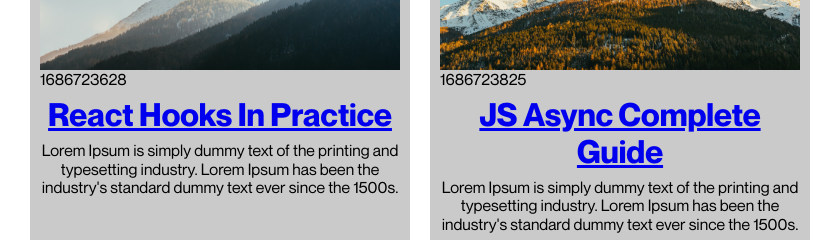
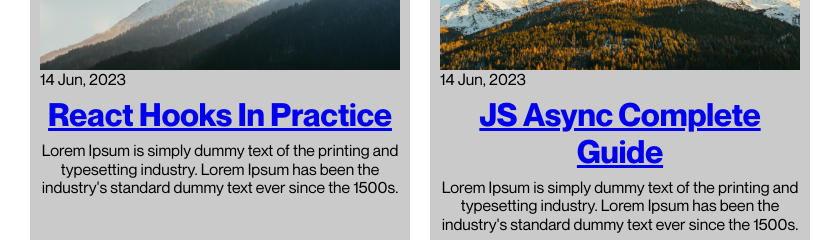
Before and after one commit to harrnish/blog, a Gatsby site: page / in a window 1280 px wide. Shown: the part 269-509 px from the top of the page, 220-1060 px from the left. Built offline with nearby package versions, Linux system fonts and the light colour scheme; Gatsby itself is replaced by a stand-in of ours.

Commit message:
Date formatting

```diff
--- a/src/components/BlogPost/BlogPost.js
+++ b/src/components/BlogPost/BlogPost.js
@@ -2,6 +2,13 @@
 import { Link } from "gatsby";
 import { GatsbyImage } from "gatsby-plugin-image";
 import * as styles from "./BlogPost.module.css";
+
+function formatDate(date) {
+  let newDate = new Date(date * 1000).toDateString();
+  newDate = newDate.split(" ");
+
+  return newDate[2] + " " + newDate[1] + ", " + newDate[3];
+}
 
 const BlogPost = ({ data }) => {
   return (
@@ -15,7 +22,7 @@
             quality={100}
           />
         </Link>
-        <p>{data.frontmatter.date}</p>
+        <p>{formatDate(data.frontmatter.date)}</p>
         <Link to={"/blog/" + data.frontmatter.slug}>
           <h1 className={styles.postTitle}>{data.frontmatter.title}</h1>
         </Link>
```
